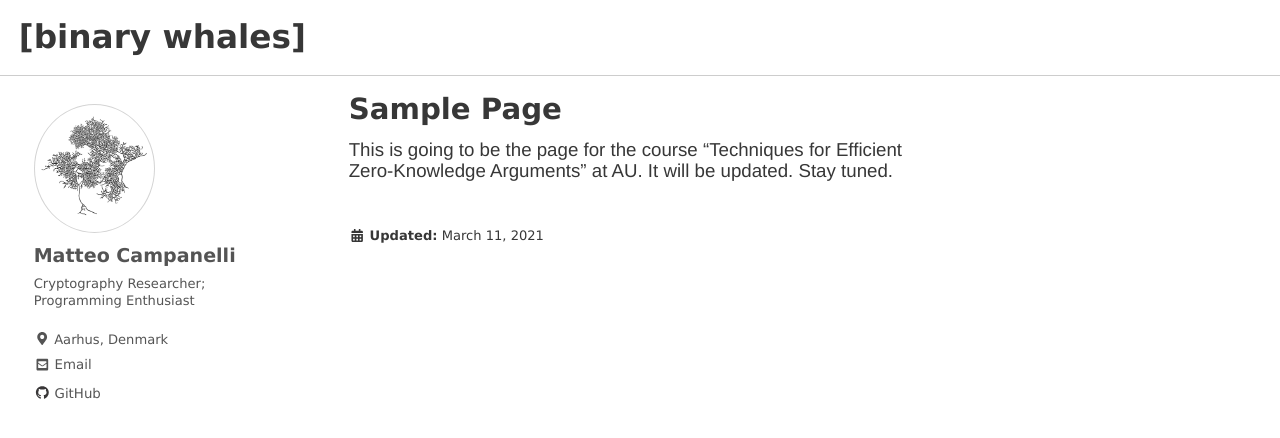
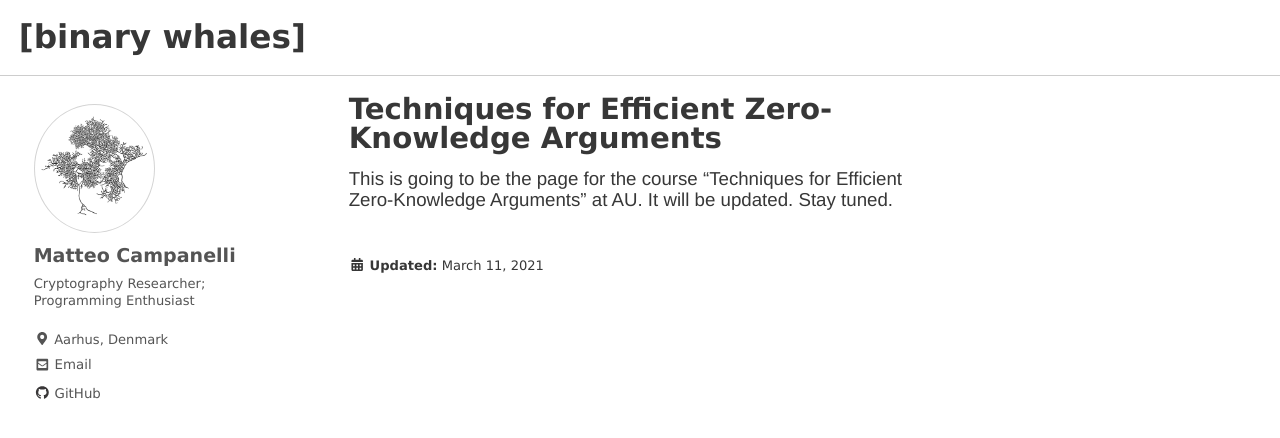
Before and after one commit to matteocam/matteocam.github.io, a Jekyll site: the page built from _pages/zk-seminar-au21.md, in a window 1280 px wide and 900 px high. Shown: the top 438 px of the window. Built offline with Jekyll 4.4.1, drawn with Linux system fonts in a browser that asks for light colours; nearby versions of some CDN libraries; some web fonts are replaced; a script that is not in the unit is left out.

Commit message:
Update zk-seminar-au21.md

```diff
--- a/_pages/zk-seminar-au21.md
+++ b/_pages/zk-seminar-au21.md
@@ -1,5 +1,5 @@
 ---
-title: "Sample Page"
+title: "Techniques for Efficient Zero-Knowledge Arguments"
 permalink: /efficient-zk-au-2021/
 date: 2021-03-11T03:02:20+00:00
 ---
```
